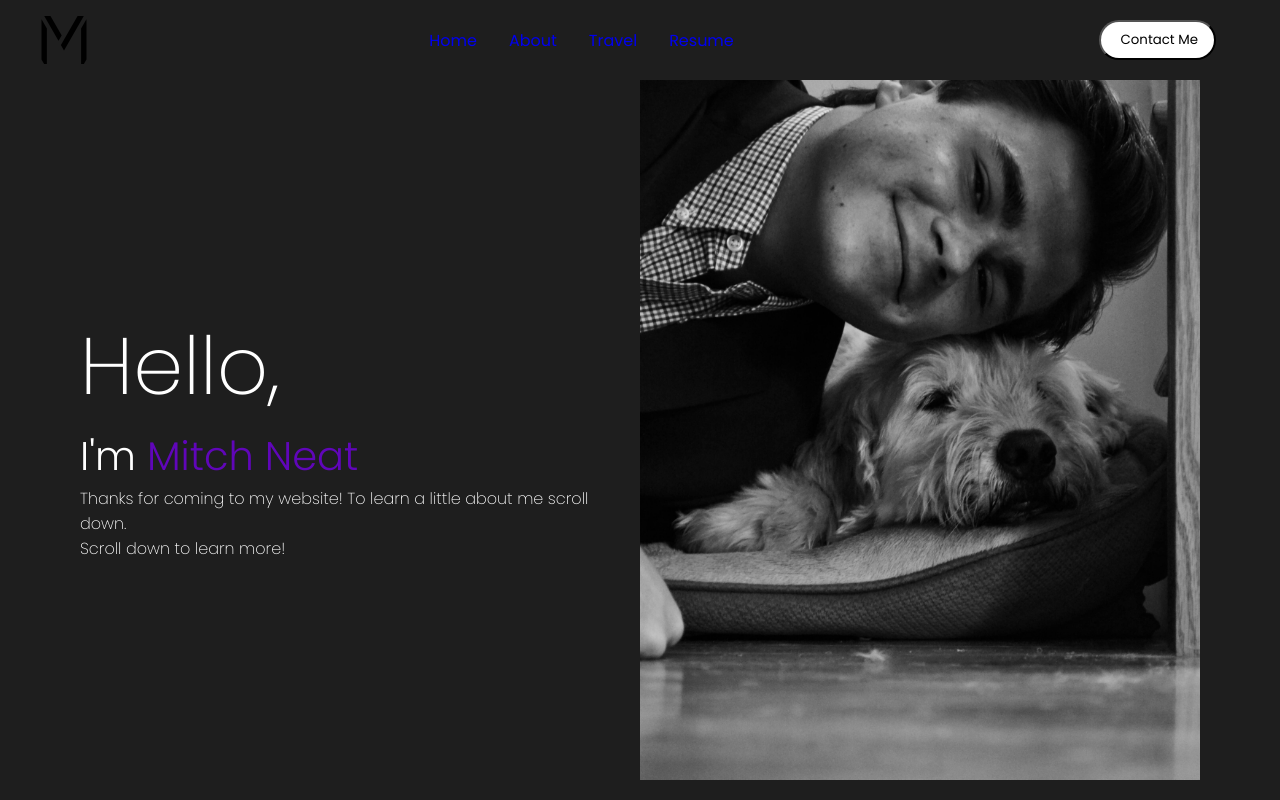
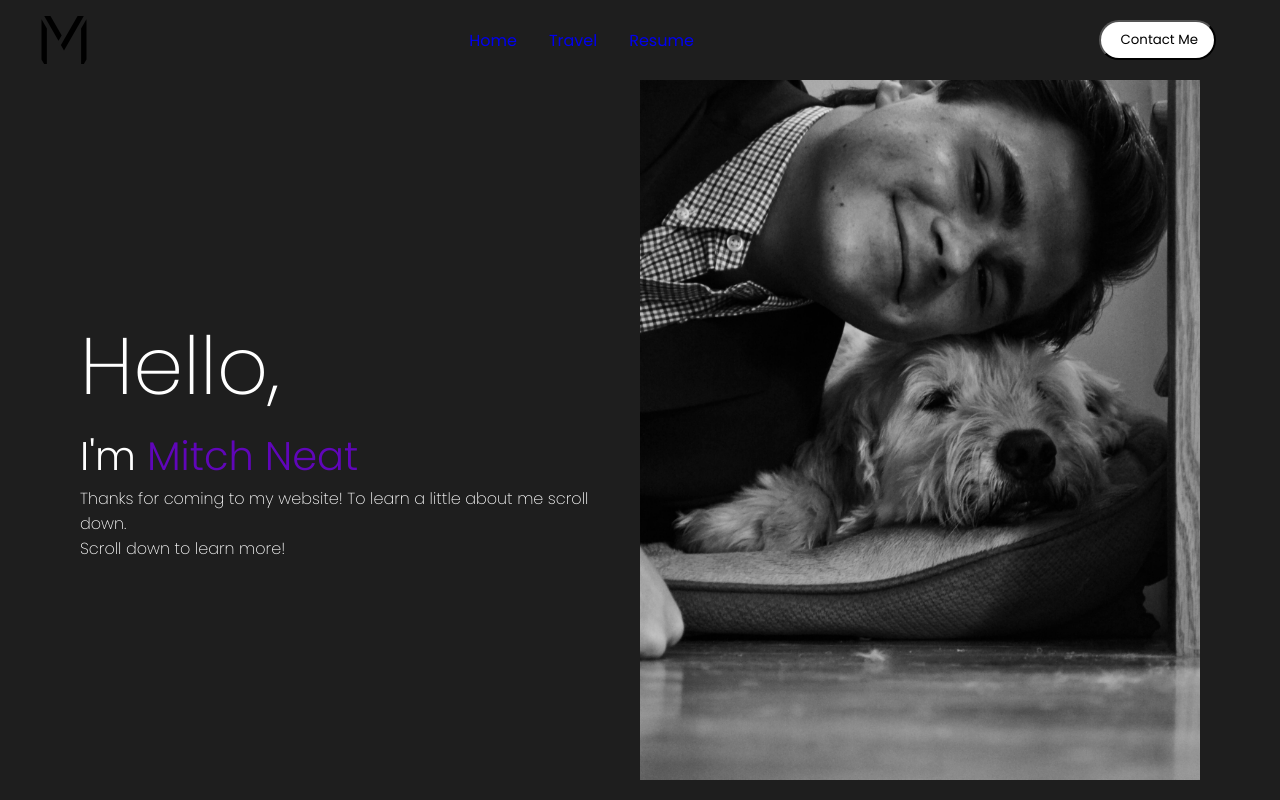
Before and after one commit to mitchneat/personalWebsite, a React (Create React App) app: page / in a window 1280 px wide. Shown: the top 800 px of the page. Built offline with nearby package versions, Linux system fonts and the light colour scheme.

Commit message:
npm build

```diff
--- a/src/components/navbar/navbar.js
+++ b/src/components/navbar/navbar.js
@@ -10,7 +10,7 @@ const Navbar = () => {
                 <img src={logo} alt='logo' className='logo'/>
                 <div className='desktopMenu'>
                     <Link to='' className='desktopMenuListItem'>Home</Link>
-                    <Link to='/about' className='desktopMenuListItem'>About</Link>
+                    {/* <Link to='/about' className='desktopMenuListItem'>About</Link> */}
                     <Link to='/photos' className='desktopMenuListItem'>Travel</Link>
                     <Link to='/resume' className='desktopMenuListItem'>Resume</Link>
                 </div>
```
